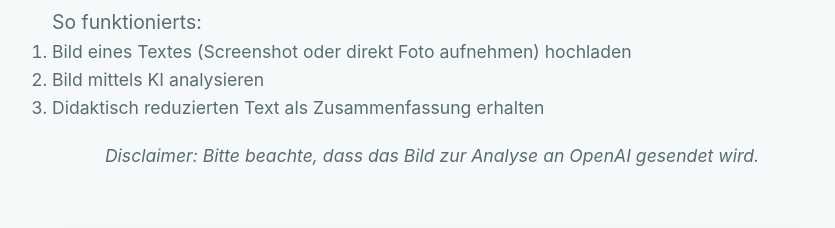
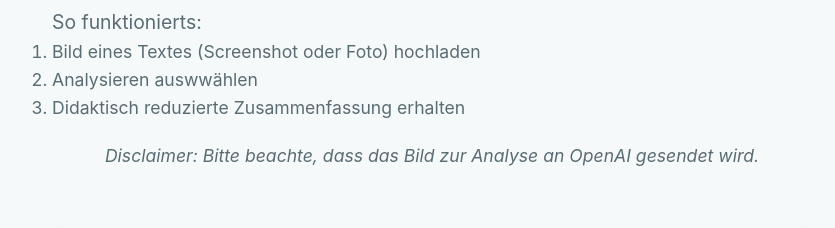
Before and after one commit to mit222/eli12, a plain HTML site: page index.html in a window 1280 px wide. Shown: the part 107-335 px from the top of the page, without its empty margins (208-1043 px from the left). Drawn offline with Linux system fonts and the light colour scheme.

Commit message:
Text vereinfacht

```diff
--- a/index.html
+++ b/index.html
@@ -13,9 +13,9 @@
             <div class="description">
             <p>So funktionierts:</p>
             <ol>
-                <li>Bild eines Textes (Screenshot oder direkt Foto aufnehmen) hochladen</li>
-                <li>Bild mittels KI analysieren</li>
-                <li>Didaktisch reduzierten Text als Zusammenfassung erhalten</li>
+                <li>Bild eines Textes (Screenshot oder Foto) hochladen</li>
+                <li>Analysieren auswwählen</li>
+                <li>Didaktisch reduzierte Zusammenfassung erhalten</li>
             </ol>
             </div>
             <p><em>Disclaimer: Bitte beachte, dass das Bild zur Analyse an OpenAI gesendet wird.</em></p>
```
